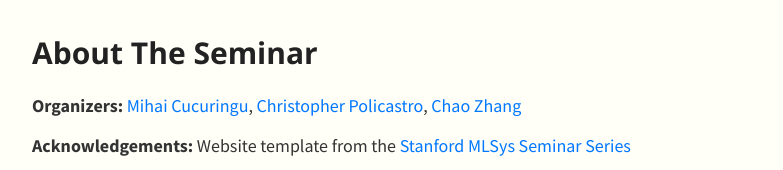
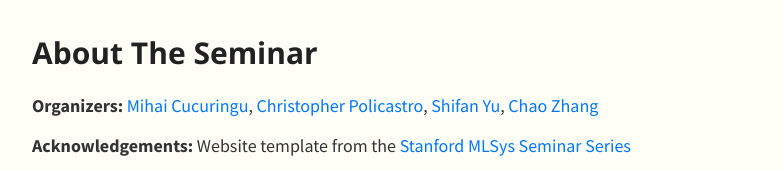
Before and after one commit to SML-Fin/SML-Fin.github.io, a Jekyll site: the page built from index.md, in a window 1280 px wide and 900 px high, scrolled down 6617 px. Shown: the part 727-897 px from the top of the window, without its empty margins (248-1031 px from the left). Built offline with Jekyll 4.4.1, drawn with Linux system fonts in a browser that asks for light colours; nearby versions of some CDN libraries; our own code applies the rules of GitHub Pages for plain Markdown files.

Commit message:
Update index.md

```diff
--- a/index.md
+++ b/index.md
@@ -55,6 +55,6 @@ Please explore [projects](https://www.stats.ox.ac.uk/~cucuring/fin.htm) from our
 
 # About The Seminar
 
-**Organizers:** [Mihai Cucuringu](https://www.stats.ox.ac.uk/~cucuring/), [Christopher Policastro](https://engineering.nyu.edu/faculty/christopher-policastro), [Chao Zhang](https://sites.google.com/view/chaozhang94/)
+**Organizers:** [Mihai Cucuringu](https://www.stats.ox.ac.uk/~cucuring/), [Christopher Policastro](https://engineering.nyu.edu/faculty/christopher-policastro), [Shifan Yu](https://www.shifanyu.com/), [Chao Zhang](https://sites.google.com/view/chaozhang94/)
 
 **Acknowledgements:**  Website template from the [Stanford MLSys Seminar Series](https://mlsys.stanford.edu)
```
